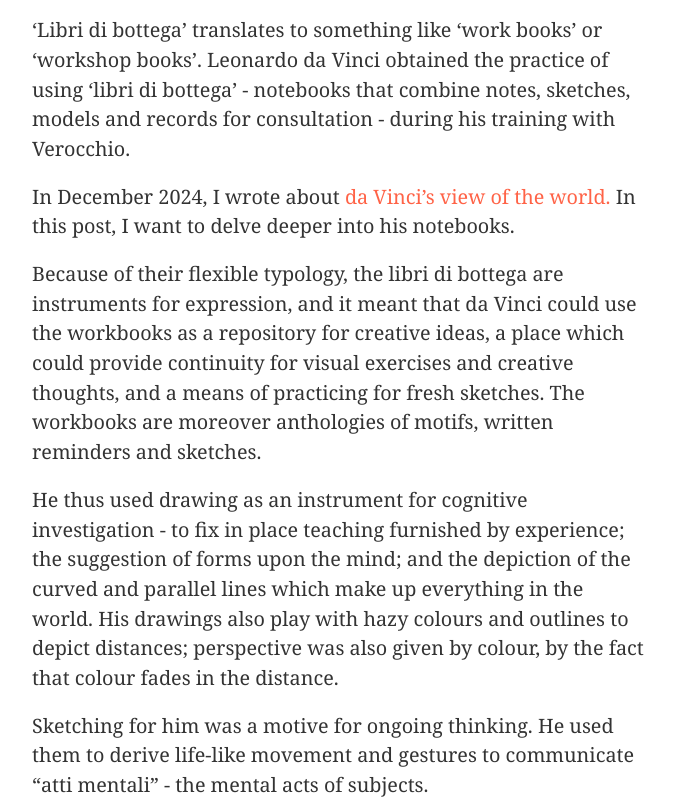
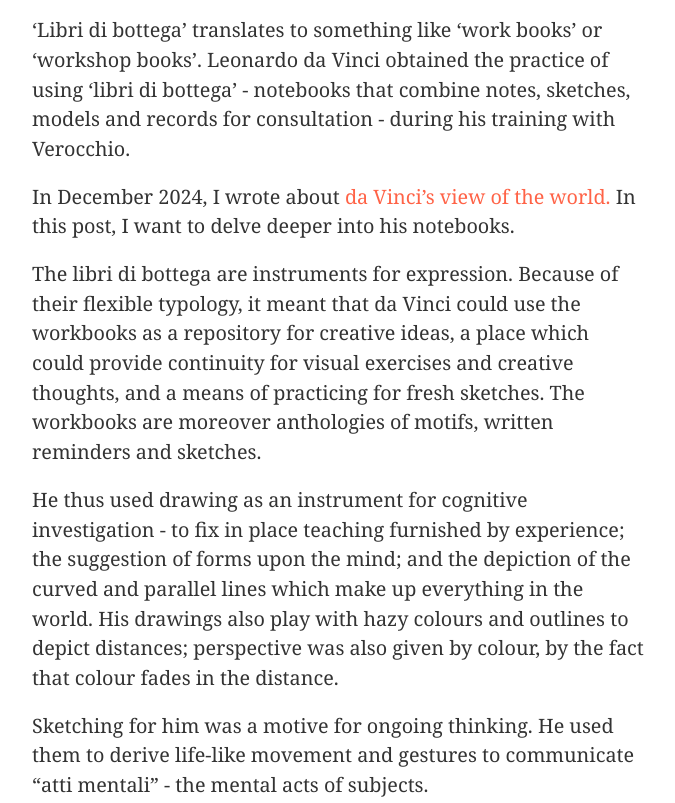
Before and after one commit to ellis-bio/ellisjalia, a Jekyll site: the page built from index.md, in a window 1280 px wide and 900 px high, scrolled down 712 px, cut to the strip 0-803 px from the top of the window. Shown: the whole strip, without its empty margins (302-977 px from the left). Built offline with Jekyll 4.4.1, drawn with Linux system fonts in a browser that asks for light colours.

Commit message:
Update to index

```diff
--- a/index.md
+++ b/index.md
@@ -36,7 +36,7 @@ a:hover {
 
 <p style="font-size:1.10em;">In December 2024, I wrote about <a href="https://ellisjalia.com/2024/12/05/the-mind-of-leonardo/" style="color:tomato">da Vinci’s view of the world.</a> In this post, I want to delve deeper into his notebooks.</p>
 
-<p style="font-size:1.10em;">Because of their flexible typology, the libri di bottega are instruments for expression, and it meant that da Vinci could use the workbooks as a repository for creative ideas, a place which could provide continuity for visual exercises and creative thoughts, and a means of practicing for fresh sketches. The workbooks are moreover anthologies of motifs, written reminders and sketches.</p>
+<p style="font-size:1.10em;">The libri di bottega are instruments for expression. Because of their flexible typology, it meant that da Vinci could use the workbooks as a repository for creative ideas, a place which could provide continuity for visual exercises and creative thoughts, and a means of practicing for fresh sketches. The workbooks are moreover anthologies of motifs, written reminders and sketches.</p>
 
 <p style="font-size:1.10em;">He thus used drawing as an instrument for cognitive investigation - to fix in place teaching furnished by experience; the suggestion of forms upon the mind; and the depiction of the curved and parallel lines which make up everything in the world. His drawings also play with hazy colours and outlines to depict distances; perspective was also given by colour, by the fact that colour fades in the distance.</p>
 
```
